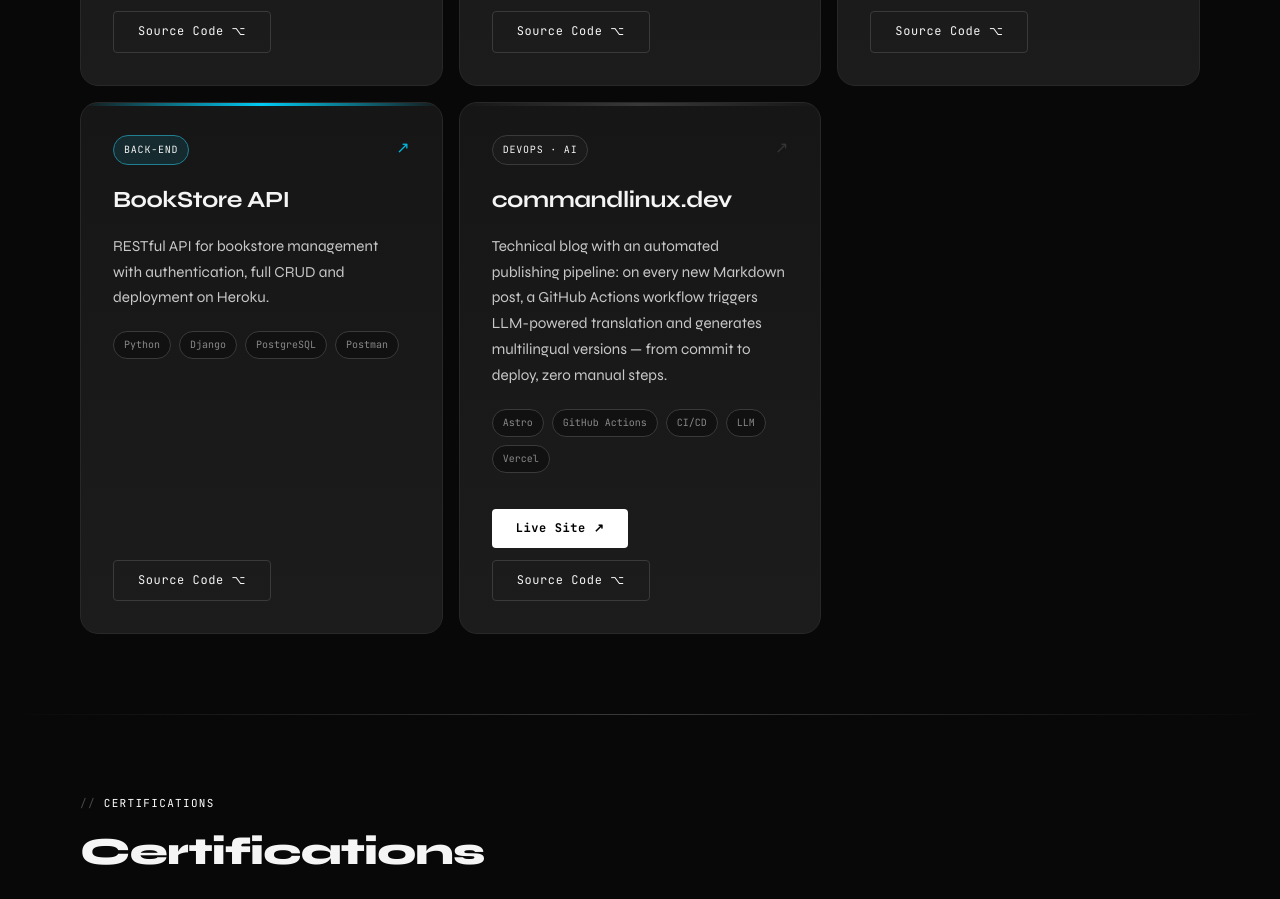
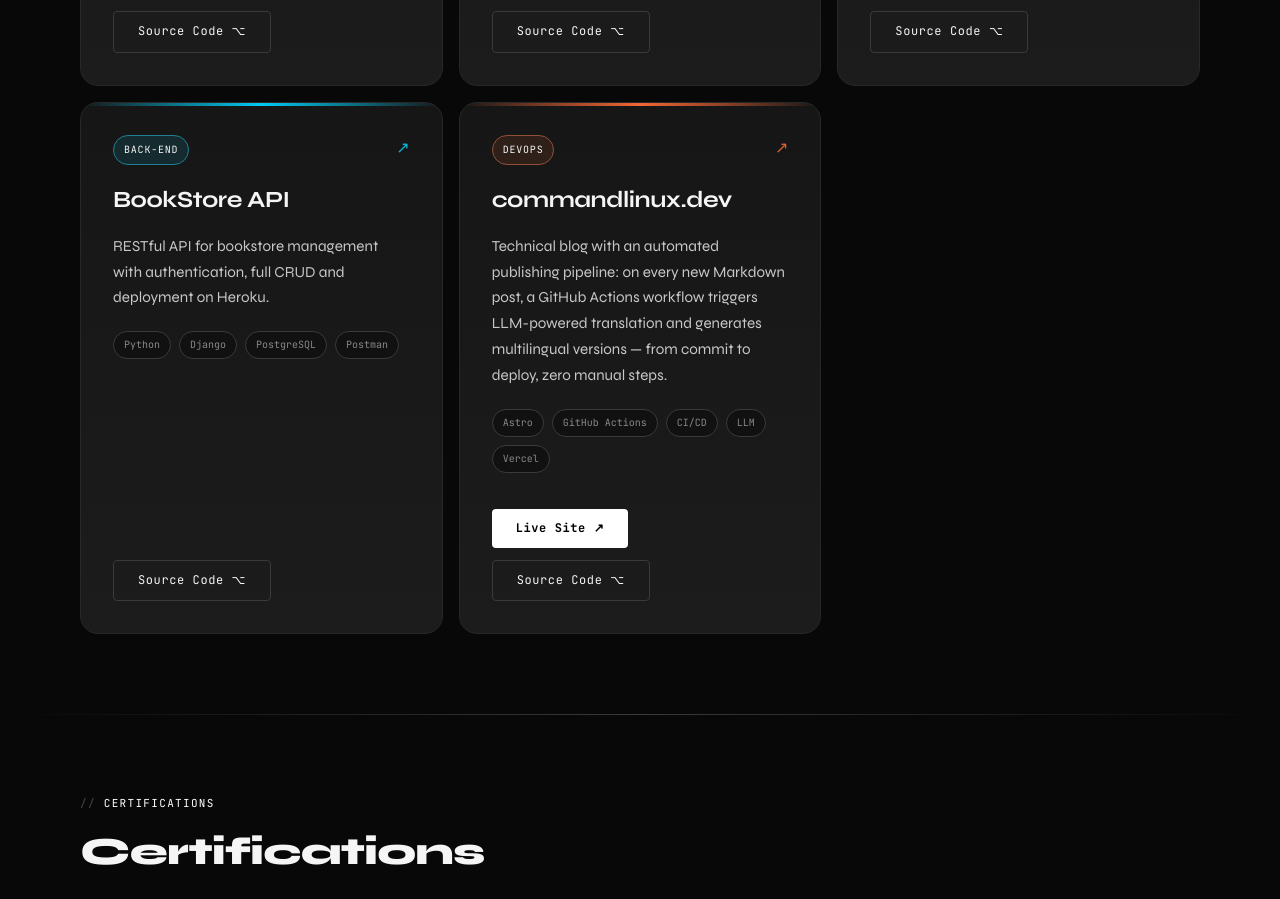
Before and after one commit to csarsantos96/cesar.dev, a React (Vite) app: page / in a window 1280 px wide. Shown: the part 2780-3679 px from the top of the page. Built offline with nearby package versions, Linux system fonts and the light colour scheme.

Commit message:
feat: simplify type designation for commandlinux.dev in translations

```diff
--- a/src/i18n/translations.ts
+++ b/src/i18n/translations.ts
@@ -71,7 +71,7 @@ export const translations = {
           repoUrl: 'https://github.com/csarsantos96/bookstore',
         },
         {
-          type: 'DEVOPS · AI',
+          type: 'DEVOPS',
           name: 'commandlinux.dev',
           desc: 'Blog técnico com pipeline de publicação automatizado: a cada post em Markdown, um workflow do GitHub Actions aciona tradução via LLM e gera as versões multilíngues — do commit ao deploy, sem passos manuais.',
           stack: ['Astro', 'GitHub Actions', 'CI/CD', 'LLM', 'Vercel'],
@@ -213,7 +213,7 @@ export const translations = {
       repoUrl: 'https://github.com/csarsantos96/bookstore',
     },
     {
-      type: 'DEVOPS · AI',
+      type: 'DEVOPS',
       name: 'commandlinux.dev',
       desc: 'Technical blog with an automated publishing pipeline: on every new Markdown post, a GitHub Actions workflow triggers LLM-powered translation and generates multilingual versions — from commit to deploy, zero manual steps.',
       stack: ['Astro', 'GitHub Actions', 'CI/CD', 'LLM', 'Vercel'],
@@ -356,7 +356,7 @@ export const translations = {
       repoUrl: 'https://github.com/csarsantos96/bookstore',
     },
     {
-      type: 'DEVOPS · AI',
+      type: 'DEVOPS',
       name: 'commandlinux.dev',
       desc: 'Technischer Blog mit automatisierter Publishing-Pipeline: Bei jedem neuen Markdown-Beitrag löst ein GitHub-Actions-Workflow eine LLM-basierte Übersetzung aus und erzeugt mehrsprachige Versionen — vom Commit bis zum Deploy, ganz ohne manuelle Schritte.',
       stack: ['Astro', 'GitHub Actions', 'CI/CD', 'LLM', 'Vercel'],
```
